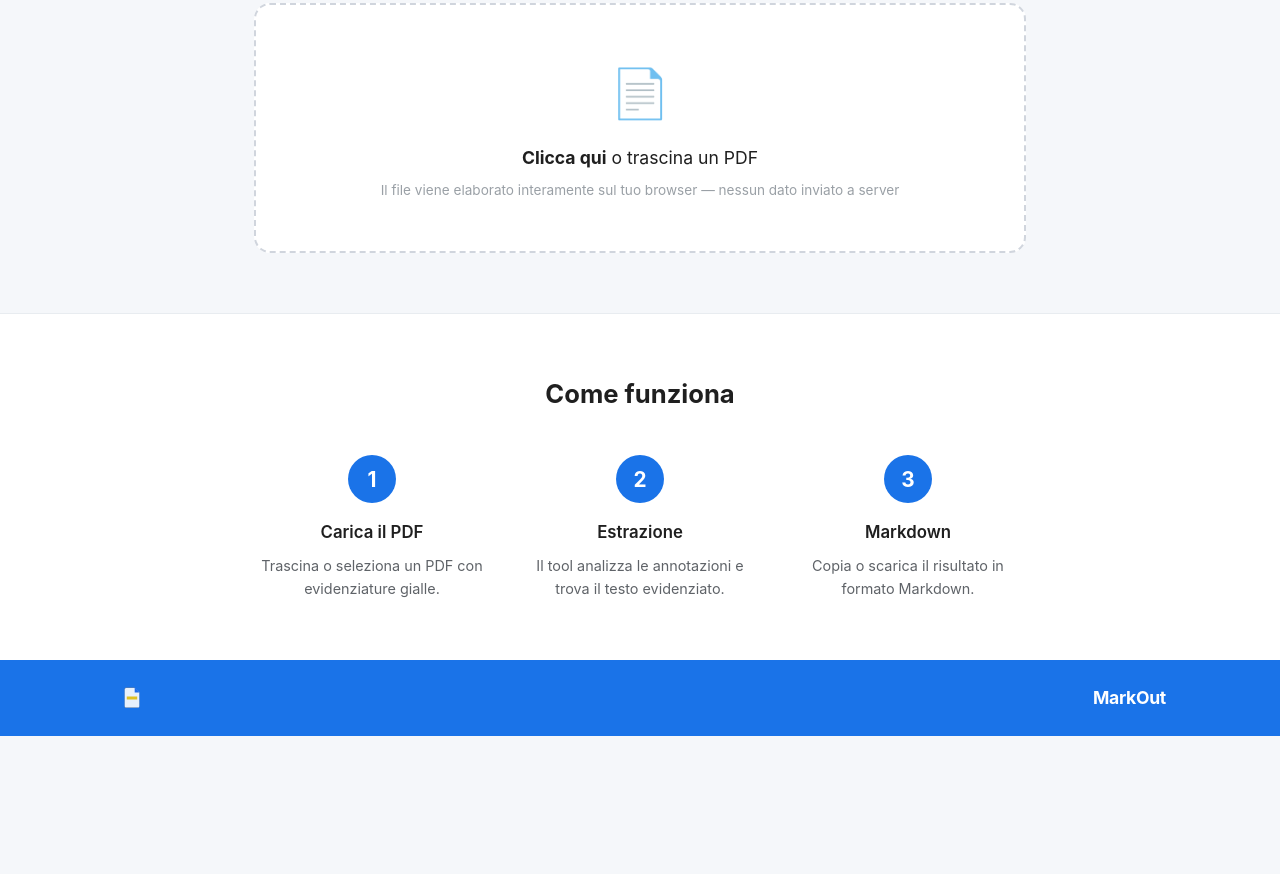
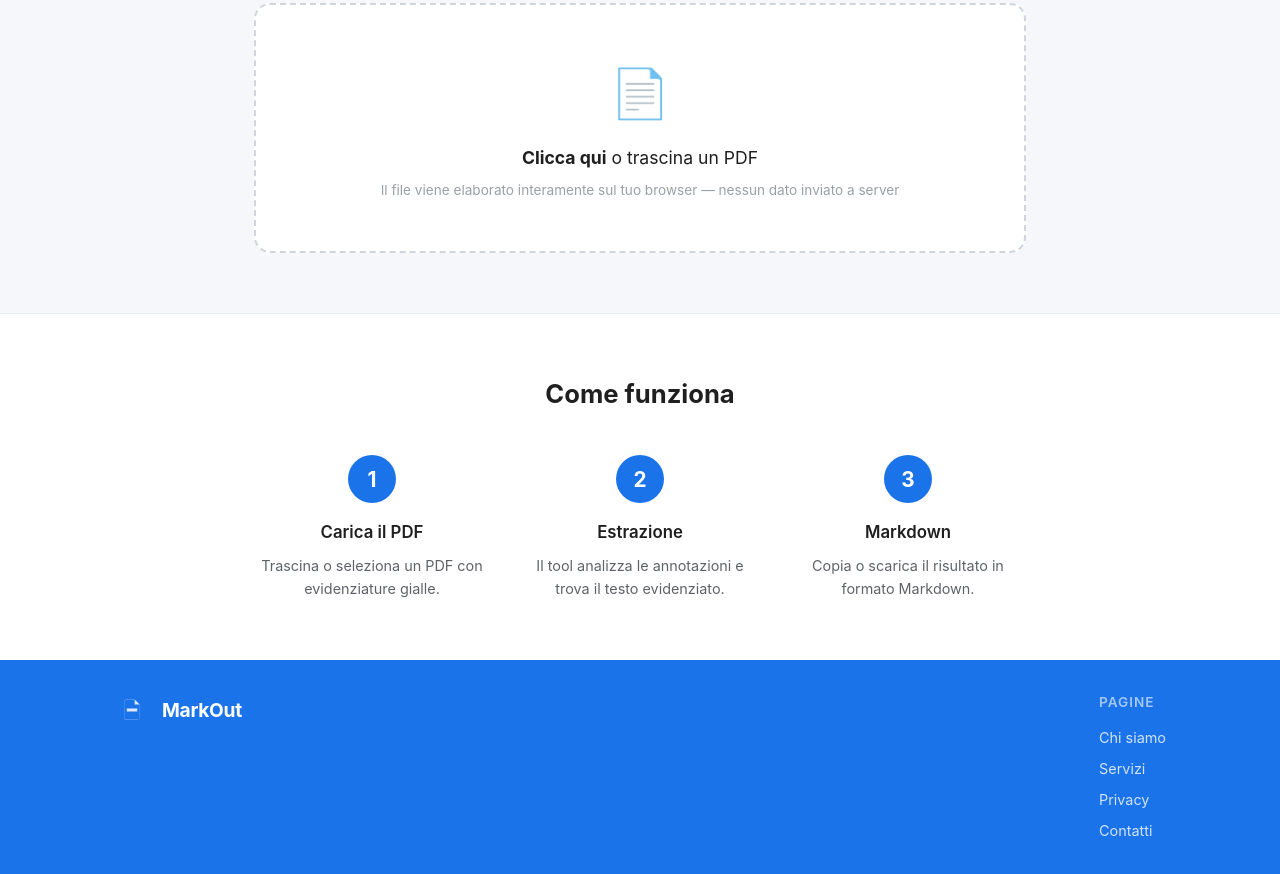
Before and after one commit to frabbat3/MarkOut, a plain HTML site: page index.html in a window 1280 px wide. Shown: the part 292-1166 px from the top of the page. Before the commit the page ends 1028 px from the top, so only its background shows below. Drawn offline with Linux system fonts and the light colour scheme; a script that the page names is missing.

Commit message:
Logo dinamico in base al tema + footer ridisegnato con link estetici

```diff
--- a/index.html
+++ b/index.html
@@ -17,7 +17,8 @@
   <header class="site-header">
     <div class="header-inner">
       <div class="header-left">
-        <img src="image.svg" alt="MarkOut" class="logo-icon">
+        <img src="image.svg" alt="MarkOut" class="logo-icon logo-light">
+        <img src="gemini-svg.svg" alt="MarkOut" class="logo-icon logo-dark">
         <span class="brand-name">MarkOut</span>
       </div>
       <div class="header-right">
@@ -116,10 +117,17 @@
   <footer class="site-footer">
     <div class="footer-inner">
       <div class="footer-left">
-        <img src="gemini-svg.svg" alt="Gemini" class="gemini-icon">
+        <img src="image.svg" alt="MarkOut" class="footer-logo">
+        <span class="footer-brand">MarkOut</span>
       </div>
       <div class="footer-right">
-        <span class="footer-brand">MarkOut</span>
+        <div class="footer-links">
+          <span class="footer-heading">Pagine</span>
+          <a href="#">Chi siamo</a>
+          <a href="#">Servizi</a>
+          <a href="#">Privacy</a>
+          <a href="#">Contatti</a>
+        </div>
       </div>
     </div>
   </footer>
--- a/style.css
+++ b/style.css
@@ -92,6 +92,12 @@ body {
 .header-right { display: flex; align-items: center; gap: 12px; }
 
 .logo-icon { width: 36px; height: 36px; display: block; flex-shrink: 0; }
+
+/* Logo scambia in base al tema */
+.logo-light { display: block; }
+.logo-dark  { display: none; }
+html[data-theme="dark"] .logo-light { display: none; }
+html[data-theme="dark"] .logo-dark  { display: block; }
 
 .brand-name {
   font-size: 1.4rem; font-weight: 700;
@@ -208,16 +214,40 @@ html[data-theme="dark"] .icon-moon { display: inline; }
 
 /* ─── FOOTER ─── */
 .site-footer {
-  background: var(--footer-bg); padding: 20px 0;
+  background: var(--footer-bg); padding: 32px 0;
   transition: background 0.3s;
 }
 .footer-inner {
   max-width: 1100px; margin: 0 auto; padding: 0 24px;
-  display: flex; align-items: center; justify-content: space-between;
+  display: flex; align-items: flex-start; justify-content: space-between;
 }
-.footer-left { display: flex; align-items: center; }
-.gemini-icon { width: 36px; height: 36px; display: block; opacity: 0.9; border-radius: 4px; }
-.footer-brand { font-size: 1.1rem; font-weight: 700; color: #ffffff; letter-spacing: -0.3px; }
+.footer-left {
+  display: flex; align-items: center; gap: 12px;
+}
+.footer-logo {
+  width: 36px; height: 36px; display: block;
+  filter: brightness(0) invert(1); opacity: 0.85;
+}
+.footer-brand {
+  font-size: 1.2rem; font-weight: 700;
+  color: #ffffff; letter-spacing: -0.3px;
+}
+.footer-right {
+  display: flex; gap: 60px;
+}
+.footer-links {
+  display: flex; flex-direction: column; gap: 8px;
+}
+.footer-heading {
+  font-size: 0.85rem; font-weight: 600; color: rgba(255,255,255,0.6);
+  text-transform: uppercase; letter-spacing: 1px; margin-bottom: 4px;
+}
+.footer-links a {
+  color: rgba(255,255,255,0.8); text-decoration: none;
+  font-size: 0.9rem; font-weight: 400;
+  transition: color 0.2s;
+}
+.footer-links a:hover { color: #ffffff; }
 
 /* ─── BUTTONS ─── */
 .btn { display: inline-flex; align-items: center; gap: 6px; padding: 10px 24px; border: none; border-radius: 8px; font-size: 0.9rem; font-weight: 500; cursor: pointer; transition: background 0.2s, transform 0.15s; }
@@ -239,7 +269,8 @@ html[data-theme="dark"] .icon-moon { display: inline; }
   .hero-sub { font-size: 0.95rem; }
   .steps { grid-template-columns: 1fr; gap: 24px; }
   .result-header { flex-direction: column; align-items: flex-start; }
-  .upload-area { padding: 32px 16px; }
+  .footer-inner { flex-direction: column; gap: 24px; }
+  .footer-right { gap: 32px; }
 }
 @media (max-width: 480px) {
   .nav-link { padding: 6px 5px; font-size: 0.7rem; }
```
